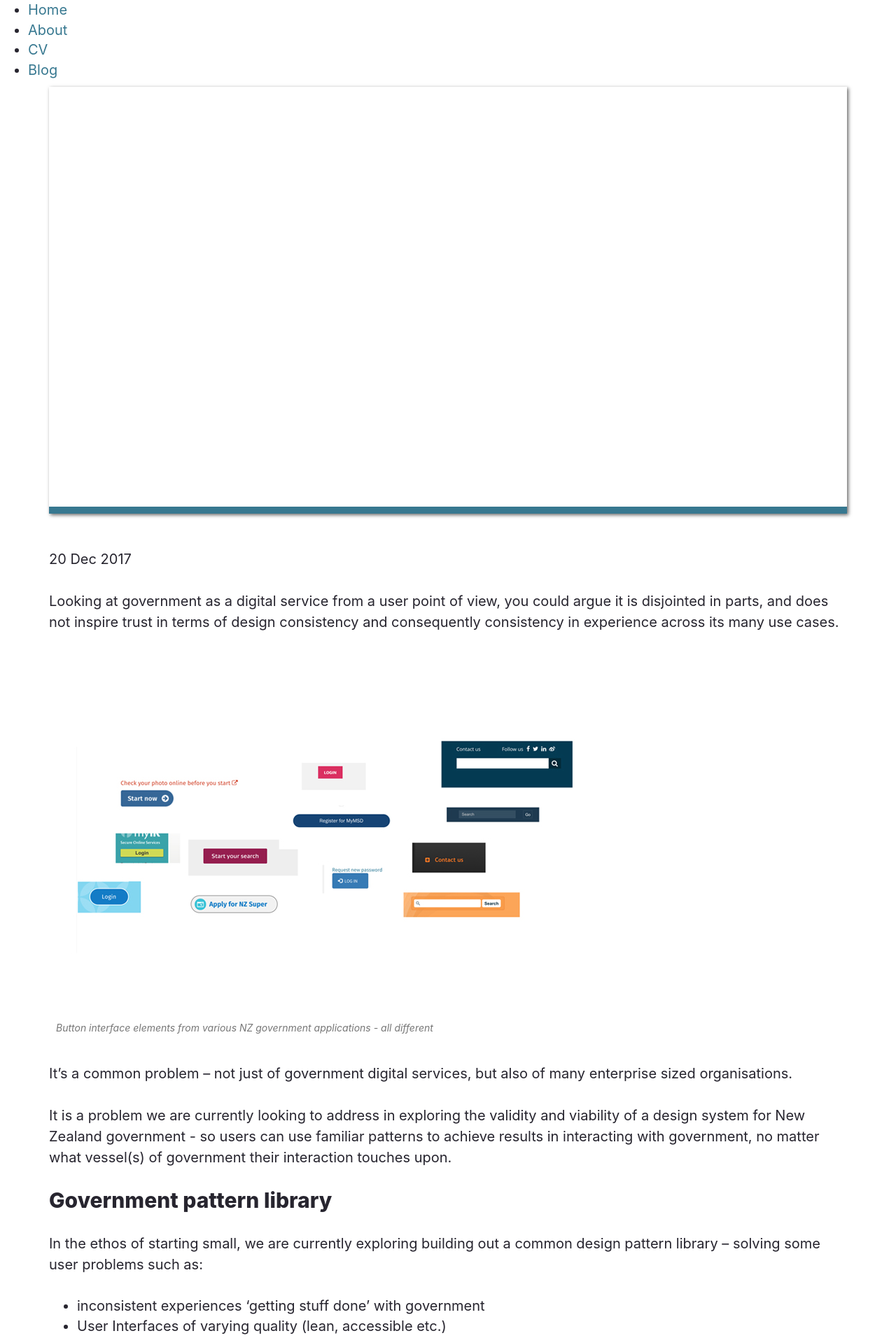
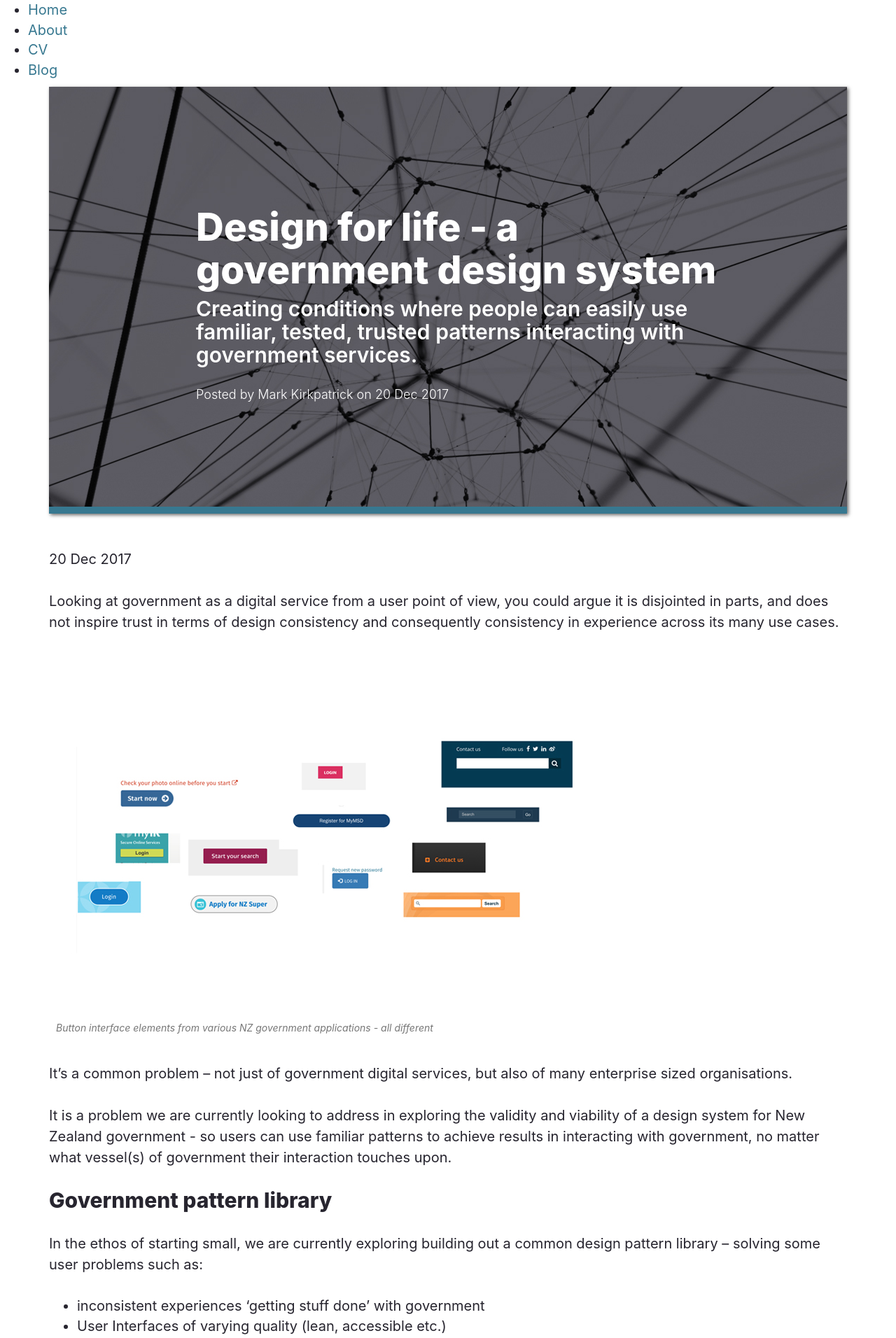
Before and after one commit to mkirkpat/mkirkpat.github.io, a Jekyll site: the page built from _posts/2017-12-20-government-design-system.md, in a window 1280 px wide. Shown: the top 1912 px of the page at 70% size. Built offline with Jekyll 4.4.1, drawn with Linux system fonts in a browser that asks for light colours.

Commit message:
Update post.html

```diff
--- a/_layouts/post.html
+++ b/_layouts/post.html
@@ -1,7 +1,7 @@
 ---
 layout: default
 ---
- <header class="intro-header" style="background-image: url('{{  page.image }}')">
+ <header class="intro-header" style="background-image: url({{ site.baseurl }}/images/{{ page.image }})">
         <div class="container">
             <div class="row">
                 <div class="col-lg-8 col-lg-offset-2 col-md-10 col-md-offset-1">
```
